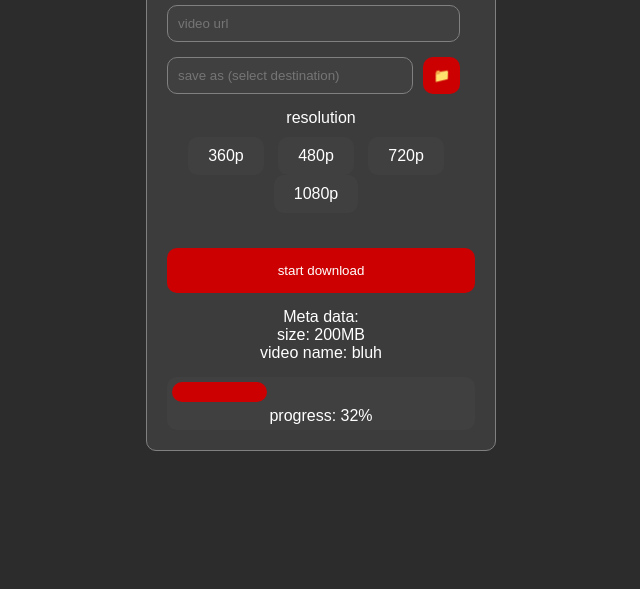
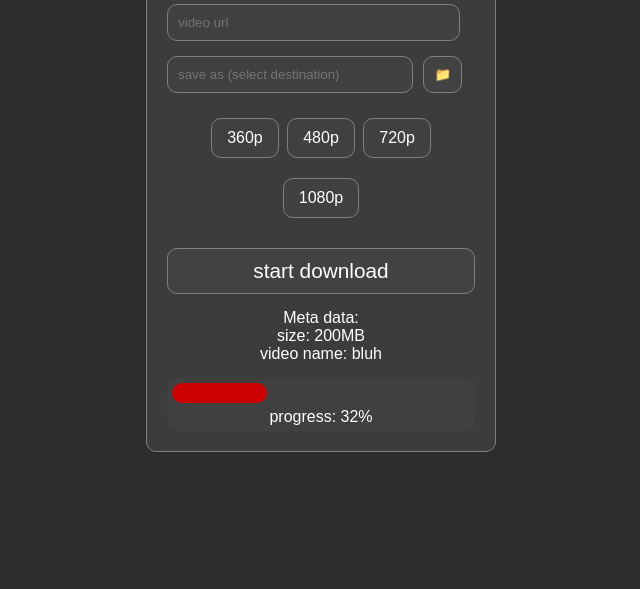
Before and after one commit to alinasrollahpour/ali-dlp, a plain HTML site: page index.html in a window 1280 px wide. Shown: the part 211-800 px from the top of the page, without its empty margins (319-959 px from the left). Drawn offline with Linux system fonts and the light colour scheme.

Commit message:
adding borders

```diff
--- a/index.html
+++ b/index.html
@@ -20,7 +20,6 @@
     </div>
 
     <div class="resolution-group">
-        <p>resolution</p>
         <input type="radio" id="res360" name="resolution" value="360p">
         <label for="res360">360p</label>
 
--- a/style.css
+++ b/style.css
@@ -4,7 +4,7 @@
     --text-color: #ffffff;
     --input-bg: #404040;
     --input-text: #ffffff;
-    --button-bg: #cc0000;
+    --button-bg: #424242;
     --button-hover-bg: #ff3333;
     --progress-bg: #cc0000;
     --progress-color: #ffffff;
@@ -63,7 +63,7 @@ button {
     padding: 10px;
     background-color: var(--button-bg);
     color: var(--text-color);
-    border: none;
+    border: var(--border);
     border-radius: var(--border-radius);
     cursor: pointer;
 }
@@ -89,11 +89,15 @@ input[type="radio"] {
 }
 
 #start-download {
+    font-size: 1.3rem;
     width: 100%;
-    padding: 15px;
+    padding: 10px;
     background-color: var(--button-bg);
     border-radius: var(--border-radius);
-    margin-top: 20px;
+    margin-top: 5px;
+}
+#start-download:hover {
+    background-color: var(--button-hover-bg);
 }
 
 .meta-data {
@@ -144,3 +148,9 @@ input[type="radio"] {
 .resolution-group label:hover {
     background-color: var(--button-hover-bg);
 }
+
+.resolution-group label {
+    border: var(--border);
+    margin: 10px 2px;
+    padding: 10px 15px;
+}
```
